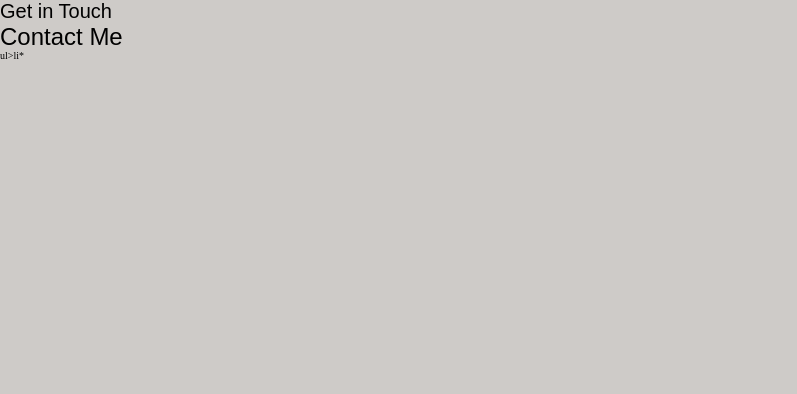
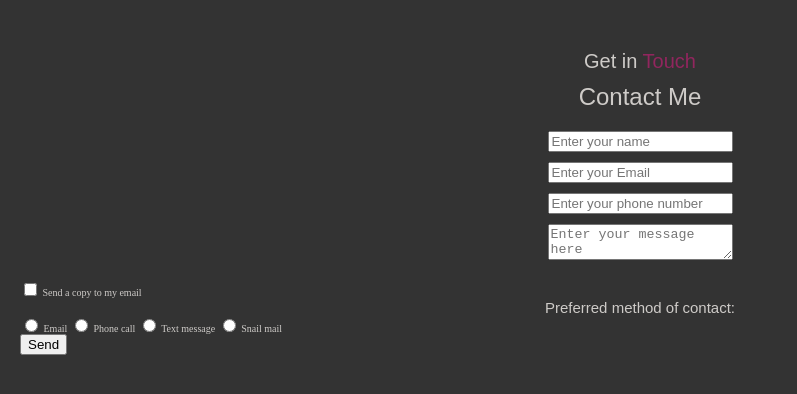
Before and after one commit to priyarakkan/portfolio, a plain HTML site: page root/pages/contact.html in a window 1280 px wide. Shown: the whole page, without its empty margins (0-797 px from the left). Drawn offline with Linux system fonts and the light colour scheme; a web font is replaced by a local one.

Commit message:
contact page

```diff
--- a/root/css/allstyle.css
+++ b/root/css/allstyle.css
@@ -409,8 +409,26 @@ text-align: var(--align);}
     padding-bottom: 35px;
     background-color: var(--header-color);
   }
-
-
+ /**********************
+    6. CONTACT
+  ***********************/
+  .sectionSubtitle{
+    padding: 5rem 0 1rem 0;
+  }
+  .cantactData{
+    display: grid;
+    row-gap: 1rem;
+    padding: 2rem 0;
+    justify-content: center;
+    align-items: center;
+    width: 100%;
+  }
+  #contact {
+    margin: 0 2rem;
+  }
+  label{
+    color: var(--text-color);
+  }
   /* --media queries-- */
 
 
--- a/root/pages/contact.html
+++ b/root/pages/contact.html
@@ -14,8 +14,8 @@
     <link rel="stylesheet" href="https://cdnjs.cloudflare.com/ajax/libs/font-awesome/6.4.0/css/all.min.css" integrity="sha512-iecdLmaskl7CVkqkXNQ/ZH/XLlvWZOJyj7Yy7tcenmpD1ypASozpmT/E0iPtmFIB46ZmdtAc9eNBvH0H/ZpiBw==" crossorigin="anonymous" referrerpolicy="no-referrer" />
 
     <link rel="stylesheet" href="../css/reset.css">
-    <link rel="stylesheet" href="../css/style.css">
-    <script src="../js/script.js" defer></script>
+    <link rel="stylesheet" href="../css/allstyle.css">
+    <!-- <script src="../js/script.js" defer></script> -->
     <title>Contact</title>
 </head>
 <body>
@@ -26,8 +26,48 @@
     <form action="#" method="post" id="contact">
         <fieldset clas="">
             <legend></legend>
-            ul>li*
+            <div class="cantactData">
+                <input type="text" id="fullName" name="full_name" placeholder="Enter your name" required>
+                <input type="email" id="email" name="email"  placeholder="Enter your Email" required>
+                <input type="tel" id="phone" name="phone" placeholder="Enter your phone number">
 
+                <textarea name="message" id="msg" placeholder="Enter your message here"required></textarea>
+            </div>
+            <div class="checks">
+
+                <input type="checkbox" id="copyEmail" name="copyEmail">
+                <span></span>
+                <label for="copyEmail">Send a copy to my email</label>
+            </div>
+
+            <div class="radioBtns">
+                <p>Preferred method of contact:</p>
+                <label for="contactEmail">
+                    <input type="radio" id="contactEmail"
+                     value="email" name="contactPrefence"><span></span>
+                     Email
+                </label>
+
+                <label for="contactPhone">
+                    <input type="radio" id="contactPhone"
+                     value="phone" name="contactPrefence"><span></span>
+                     Phone call
+                </label>
+
+                <label for="contactText">
+                    <input type="radio" id="contactText"
+                     value="text" name="contactPrefence"><span></span>
+                     Text message
+                </label>
+
+                <label for="contactMail">
+                    <input type="radio" id="contactMail"
+                    value="mail" name="contactPrefence"><span></span>
+                    Snail mail
+                </label>
+            </div>
+
+            <input type="submit" id="submit" value="Send">
         </fieldset>
 
     </form>
```
Also changed, not shown: root/pages/all.html (+1 -1 lines).
